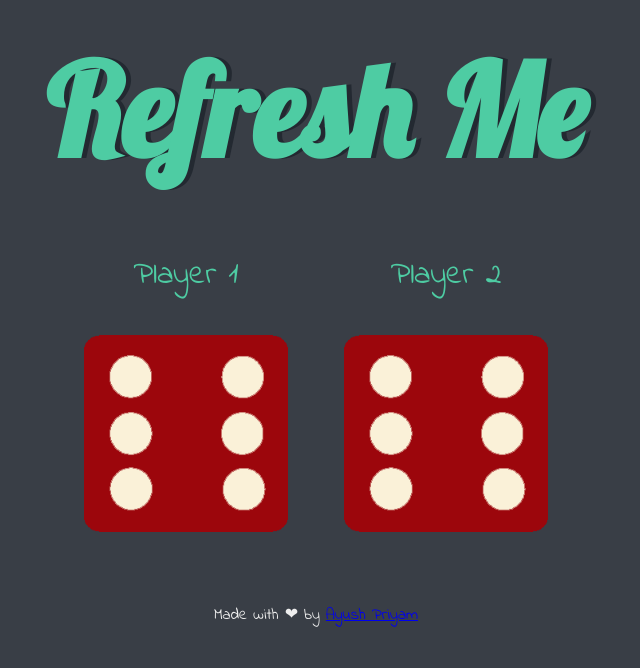
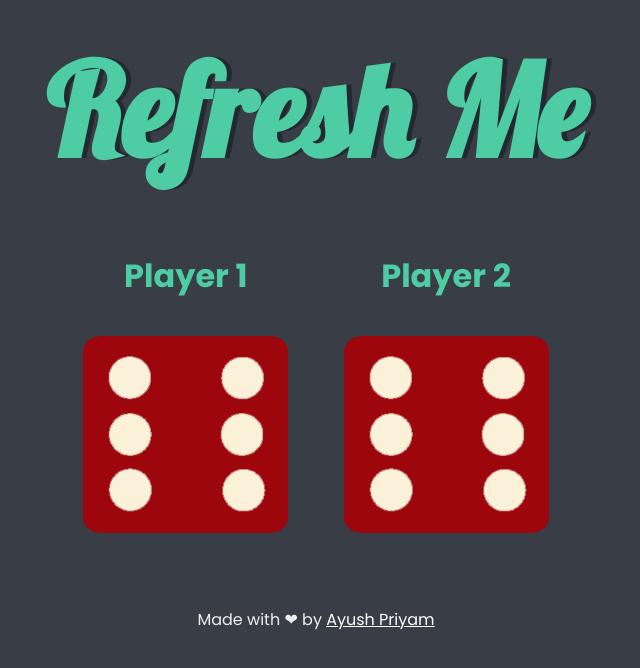
Before and after one commit to Ayushpriyamm/Dice-Game, a plain HTML site: page index.html in a window 1280 px wide. Shown: the whole page, without its empty margins (324-964 px from the left). Drawn offline with Linux system fonts and the light colour scheme.

Commit message:
updating css

```diff
--- a/styles.css
+++ b/styles.css
@@ -12,6 +12,7 @@
 
 body {
   background-color: #393E46;
+  font-family: 'Poppins', sans-serif;
 }
 
 h1 {
@@ -25,17 +26,32 @@ h1 {
 p {
   font-size: 2rem;
   color: #4ECCA3;
-  font-family: 'Indie Flower', cursive;
+  font-family: 'Poppins', sans-serif;
+  font-weight: bolder;
 }
 
 img {
   width: 80%;
 }
 
+button:hover{
+  background-color: #59CE8F;
+}
+
 footer {
   margin-top: 5%;
   color: #EEEEEE;
   text-align: center;
-  font-family: 'Indie Flower', cursive;
+
 
 }
+footer p {
+  font-size: 1rem;
+}
+footer a {
+  color: #fff;
+
+}
+footer a:hover{
+  color: #59CE8F;
+}
```
